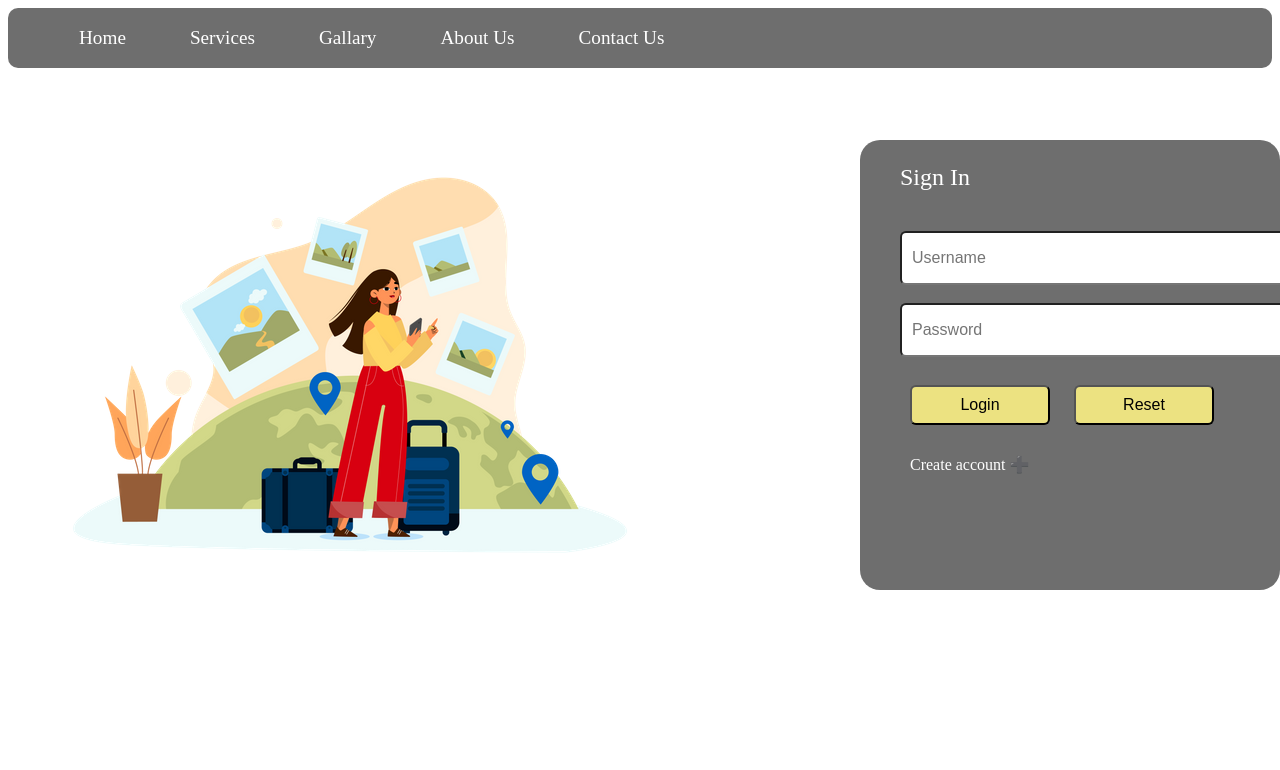
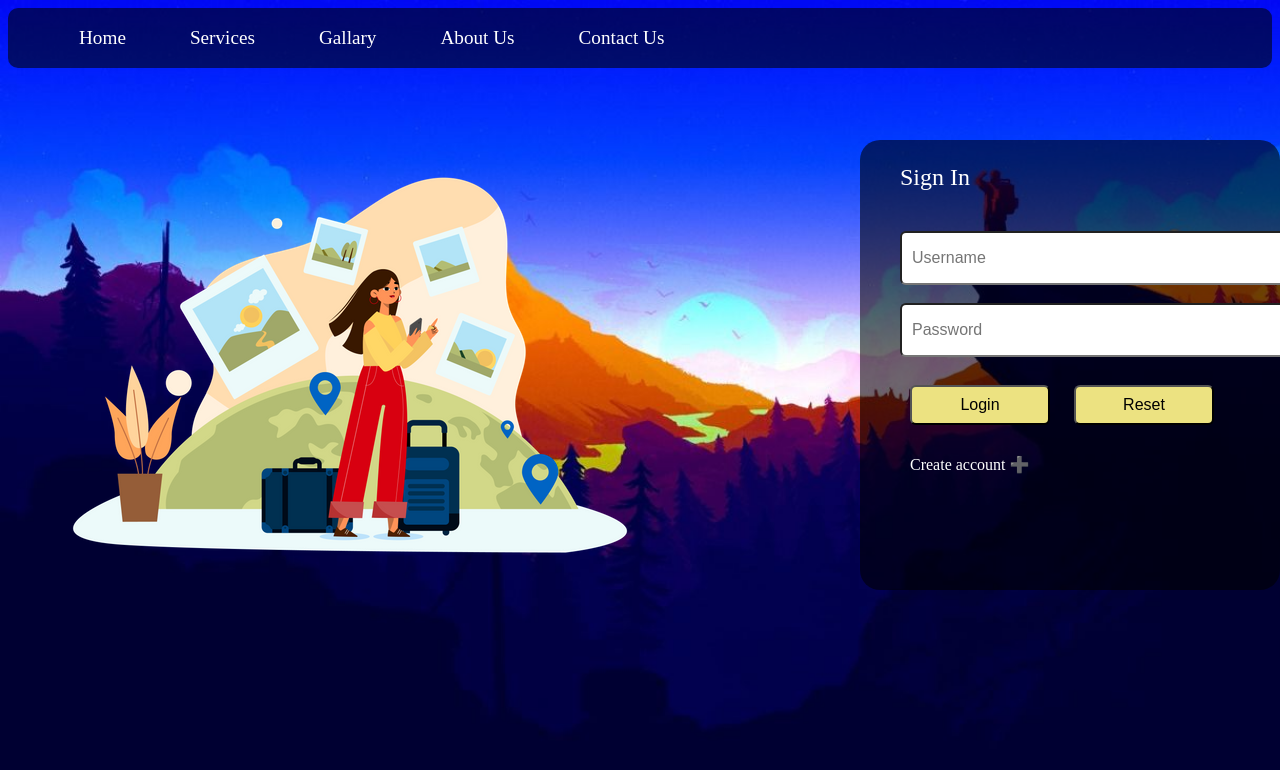
Before and after one commit to mallikarjun-mavnoor/loginpage, a plain HTML site: page index.html in a window 1280 px wide. Shown: the top 770 px of the page. Drawn offline with Linux system fonts and the light colour scheme.

Commit message:
Update style.css

```diff
--- a/styles/style.css
+++ b/styles/style.css
@@ -2,7 +2,7 @@ body {
   margin: 0%;
   padding: 0%;
   min-height: 100vh;
-  background-image: url(./images/sc.jpg);
+  background-image: url(../images/sc.jpg);
   background-size: cover;
   background-repeat: no-repeat;
   color: white;
```
